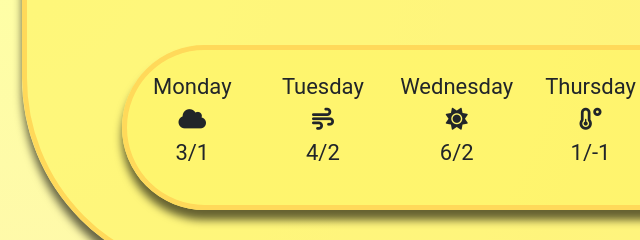
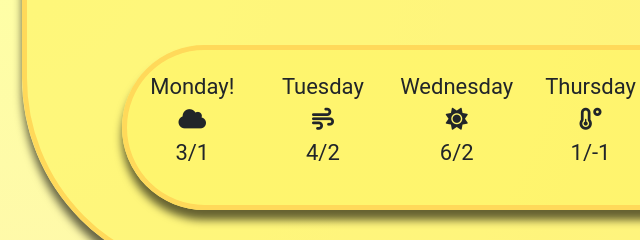
Before and after one commit to Sarrs13/Weather-app-original, a plain HTML site: page index.html in a window 1280 px wide. Shown: the part 272-512 px from the top of the page, 118-758 px from the left. Drawn offline with nearby package versions, Linux system fonts and the light colour scheme.

Commit message:
test push

```diff
--- a/index.html
+++ b/index.html
@@ -35,7 +35,7 @@
     <div class="weekforecast">
         <div class="row">
           <div class="col">
-            <div>Monday
+            <div>Monday!
 <i class="fas fa-cloud"></i>
                 <p>3/1</p>
 
```
